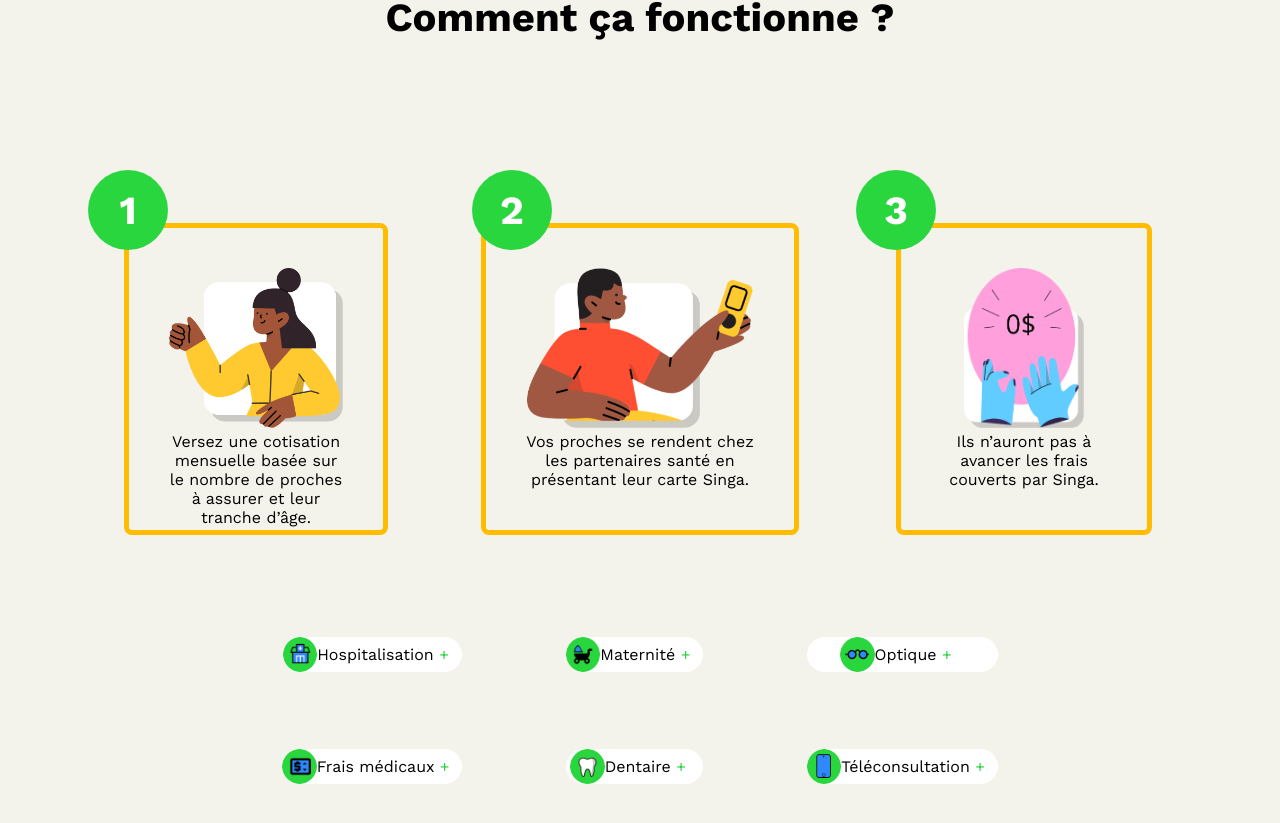
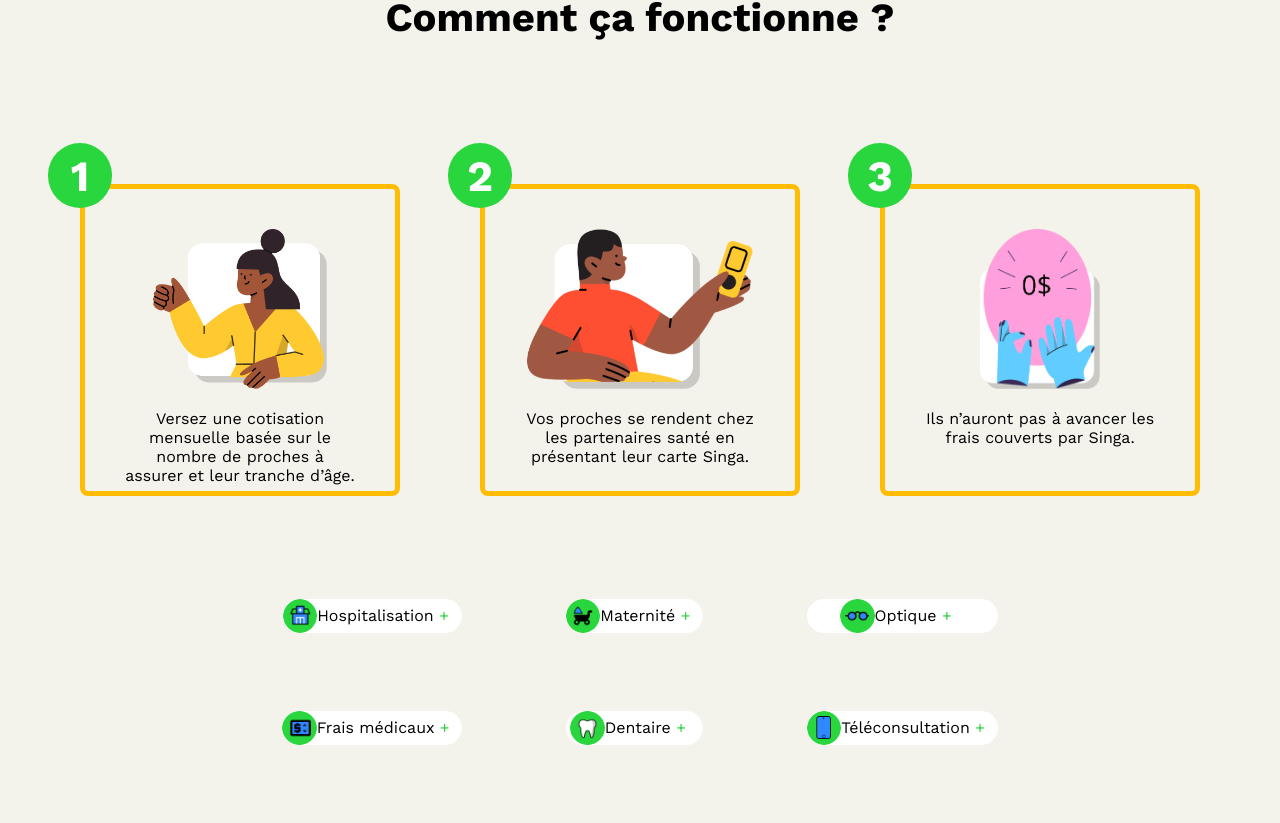
Before and after one commit to WildCodeSchool/paris-0921-project3-my-singa-assurance, a React (Vite) app: page / in a window 1280 px wide. Shown: the part 2413-3236 px from the top of the page. Built offline with nearby package versions, Linux system fonts and the light colour scheme.

Commit message:
css fixes on concept card images scale up yellow border and add margin bottom

```diff
--- a/src/homepage/ConceptCard.jsx
+++ b/src/homepage/ConceptCard.jsx
@@ -4,7 +4,7 @@ import style from './style/ConceptCard.module.scss';
 function ConceptCard({ title, src, desc }) {
   return (
     <div className={style.conceptCardContainer}>
-      <h1 className="CardTitle">{title}</h1>
+      <div className={style.conceptCardContainerTitle}>{title}</div>
       <div className={style.cardDesc}>
         <div>
           <img className="CardImage" src={src} alt={title} />
--- a/src/homepage/style/ConceptCard.module.scss
+++ b/src/homepage/style/ConceptCard.module.scss
@@ -3,12 +3,12 @@
   flex-direction: column;
   align-items: center;
   text-align: center;
-  width: 20vw;
+  width: 25vw;
 
-  h1 {
-    height: 2em;
-    width: 2em;
-    font-size: 2.5em;
+  .conceptCardContainerTitle {
+    height: 1.5em;
+    width: 1.5em;
+    font-size: 2.7em;
     display: flex;
     justify-content: center;
     align-items: center;
@@ -17,7 +17,9 @@
     background-color: #2ad63e;
     color: white;
     z-index: 3;
-    margin-left: -32vh;
+    margin-right: 100%;
+    font-family: 'work sans', sans-serif;
+    font-weight: bold;
   }
   .cardDesc {
     border: solid 5px #ffbc00;
@@ -28,5 +30,6 @@
   }
   img {
     height: 20vh;
+    margin-bottom: 2vh;
   }
 }
```
